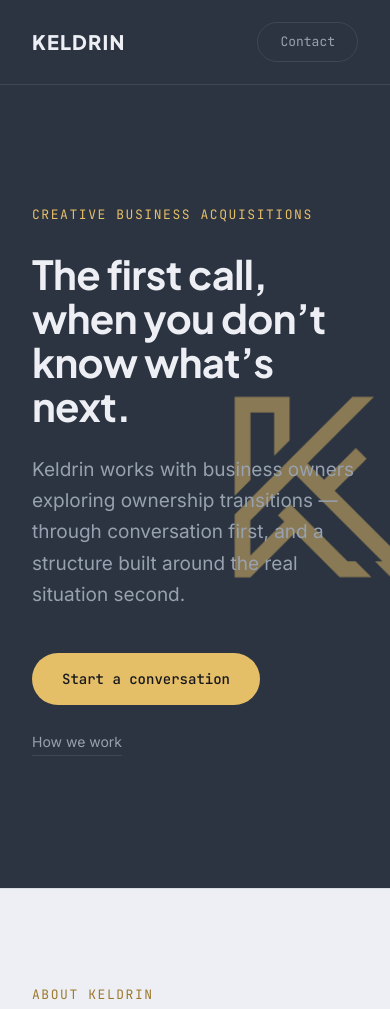
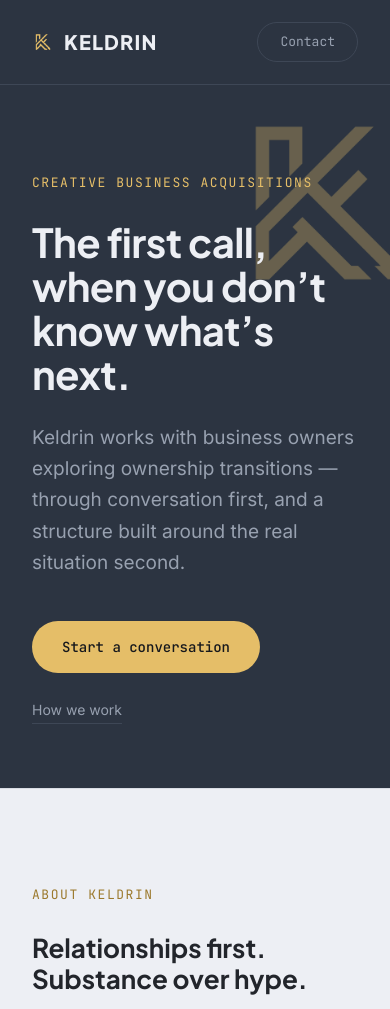
Before and after one commit to keldrinco/keldrinco-website, a plain HTML site: page index.html in a window 390 px wide. Shown: the top 1009 px of the page. Drawn offline with Linux system fonts and the light colour scheme.

Commit message:
visual and wording adjustments

```diff
--- a/index.html
+++ b/index.html
@@ -13,7 +13,10 @@
 <meta property="og:url" content="https://keldrin.co/">
 
 <link rel="canonical" href="https://keldrin.co/">
-<link rel="icon" href="assets/favicon.svg" type="image/svg+xml">
+<link rel="icon" href="assets/favicon.ico" sizes="any">
+<link rel="icon" href="assets/favicon-32.png" type="image/png" sizes="32x32">
+<link rel="icon" href="assets/favicon-16.png" type="image/png" sizes="16x16">
+<link rel="apple-touch-icon" href="assets/apple-touch-icon.png">
 
 <link rel="preconnect" href="https://fonts.googleapis.com">
 <link rel="preconnect" href="https://fonts.gstatic.com" crossorigin>
@@ -26,7 +29,10 @@
 
 <nav class="section-slate nav-border">
   <div class="wrap">
-    <a class="wordmark" href="#top">KELDRIN</a>
+    <a class="wordmark-group" href="#top">
+      <img class="nav-mark" src="assets/k-mark-hero.png" alt="" aria-hidden="true">
+      <span class="wordmark">KELDRIN</span>
+    </a>
     <div class="nav-right">
       <a class="nav-link" href="#about">About</a>
       <a class="nav-link" href="#approach">How we work</a>
@@ -36,8 +42,8 @@
 </nav>
 
 <section class="hero section-slate" id="top">
-  <img class="k-mark" src="assets/k-mark-hero.png" alt="" aria-hidden="true">
-  <div class="wrap">
+  <div class="wrap hero-grid">
+    <div class="hero-content">
       <span class="eyebrow">Creative business acquisitions</span>
       <h1>The first call, when you don&rsquo;t know what&rsquo;s next.</h1>
       <p class="lede">Keldrin works with business owners exploring ownership transitions &mdash; through conversation first, and a structure built around the real situation second.</p>
@@ -46,17 +52,21 @@
         <a class="link-secondary" href="#approach">How we work</a>
       </div>
     </div>
+    <div class="hero-mark">
+      <img class="k-mark" src="assets/k-mark-hero.png" alt="" aria-hidden="true">
+    </div>
+  </div>
 </section>
 
 <section class="about section-light" id="about">
   <div class="wrap about-grid">
     <div class="about-head">
       <span class="eyebrow">About Keldrin</span>
-      <h2>Founder-led. Building it the right way.</h2>
+      <h2>Relationships first. Substance over hype.</h2>
     </div>
     <div class="about-body">
-      <p>Keldrin is led by Kyle Hoppmann &mdash; a Kentucky-based founder early in his acquisition journey, learning through the Zero Down community and building relationships with the operators, lenders, and partners who make creative deals possible.</p>
-      <p>That means no pretending to be a fund with a portfolio or a team that doesn&rsquo;t exist yet. It means real conversations, honest structures, and a long-term view on every relationship &mdash; whether or not a deal ever gets done.</p>
+      <p>Keldrin works alongside a network of operators, lenders, and partners to structure acquisitions around the real situation &mdash; not a one-size-fits-all playbook. We&rsquo;d rather earn trust through how we work than claim credentials we don&rsquo;t have.</p>
+      <p>That means honest conversations, creative deal structures, and a long-term view on every relationship &mdash; whether or not a deal ever gets done.</p>
     </div>
   </div>
 </section>
@@ -121,7 +131,7 @@
       <div>
         <span class="eyebrow">Start here</span>
         <h2>Have a business, or a decision, worth talking through?</h2>
-        <p>Open to conversations with owners, operators, brokers, lenders, and anyone thinking about what&rsquo;s next for a business they care about. Every message reaches Kyle directly.</p>
+        <p>Open to conversations with owners, operators, brokers, lenders, and anyone thinking about what&rsquo;s next for a business they care about. Every message reaches our team directly.</p>
       </div>
       <a class="contact-email" href="mailto:hello@keldrin.co?subject=Opportunity%20for%20Keldrin">hello@keldrin.co &rarr;</a>
     </div>
--- a/styles.css
+++ b/styles.css
@@ -41,6 +41,16 @@ nav .wrap {
   justify-content: space-between;
   height: 84px;
 }
+.wordmark-group {
+  display: inline-flex;
+  align-items: center;
+  gap: 10px;
+}
+.nav-mark {
+  width: 22px;
+  height: 22px;
+  display: block;
+}
 .wordmark {
   font-family: 'Plus Jakarta Sans', sans-serif;
   font-weight: 800;
@@ -80,16 +90,23 @@ nav .wrap {
   padding: 120px 0 132px;
   overflow: hidden;
 }
-.hero .wrap { position: relative; z-index: 2; }
+.hero-grid {
+  display: grid;
+  grid-template-columns: minmax(0, 1.15fr) minmax(200px, 0.85fr);
+  align-items: center;
+  gap: clamp(24px, 5vw, 64px);
+}
+.hero-mark {
+  display: flex;
+  justify-content: flex-end;
+  align-items: center;
+  min-width: 0;
+}
 .k-mark {
-  position: absolute;
-  top: 50%;
-  right: -40px;
-  transform: translateY(-50%);
-  width: 400px;
-  z-index: 1;
+  width: 100%;
+  max-width: 380px;
+  opacity: 0.92;
   pointer-events: none;
-  opacity: 0.92;
 }
 .eyebrow {
   font-family: 'JetBrains Mono', monospace;
@@ -296,13 +313,33 @@ footer p {
   letter-spacing: 0.02em;
 }
 
+@media (max-width: 900px) {
+  .hero { padding: 88px 0 64px; }
+  .hero-grid { grid-template-columns: 1fr; }
+  .hero-content { position: relative; z-index: 1; }
+  .hero-mark {
+    position: absolute;
+    top: 8px;
+    right: -48px;
+    width: 220px;
+    opacity: 0.35;
+    z-index: 0;
+    pointer-events: none;
+  }
+  .k-mark { max-width: none; width: 100%; }
+}
+
 @media (max-width: 800px) {
   .nav-link { display: none; }
   .steps { grid-template-columns: 1fr; gap: 44px; }
   .step { border-left: none; padding-left: 0; }
-  .k-mark { width: 260px; right: -60px; opacity: 0.5; }
   .contact-inner { align-items: flex-start; }
   h1 { max-width: 100%; }
   .about-grid { grid-template-columns: 1fr; gap: 28px; }
   .fit-grid { grid-template-columns: 1fr; }
 }
+
+@media (max-width: 380px) {
+  .nav-mark { width: 18px; height: 18px; }
+  .wordmark { font-size: 17px; }
+}
```
Also changed, not shown: assets/apple-touch-icon.png (added), assets/favicon-16.png (added), assets/favicon-32.png (added), assets/favicon-48.png (added), assets/favicon.ico (added). Lines whose indentation alone changed are shown as unchanged.
